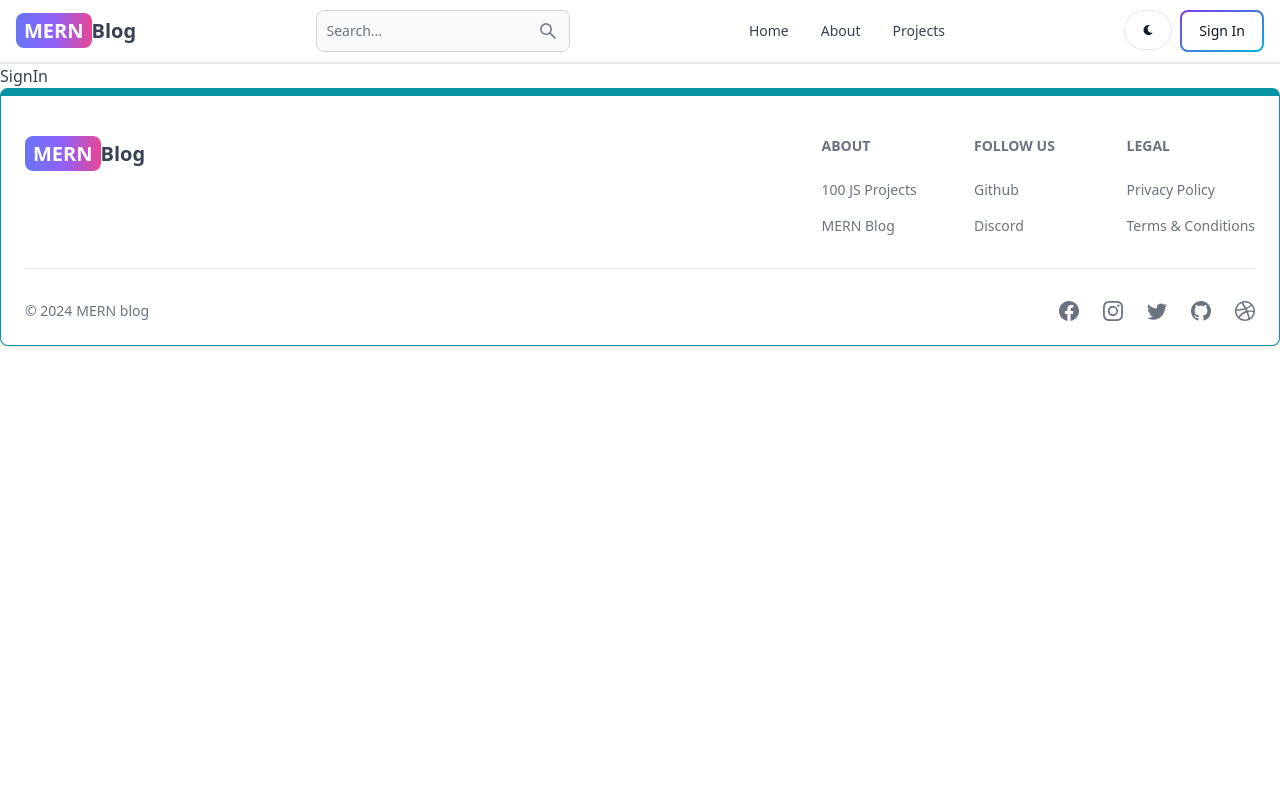
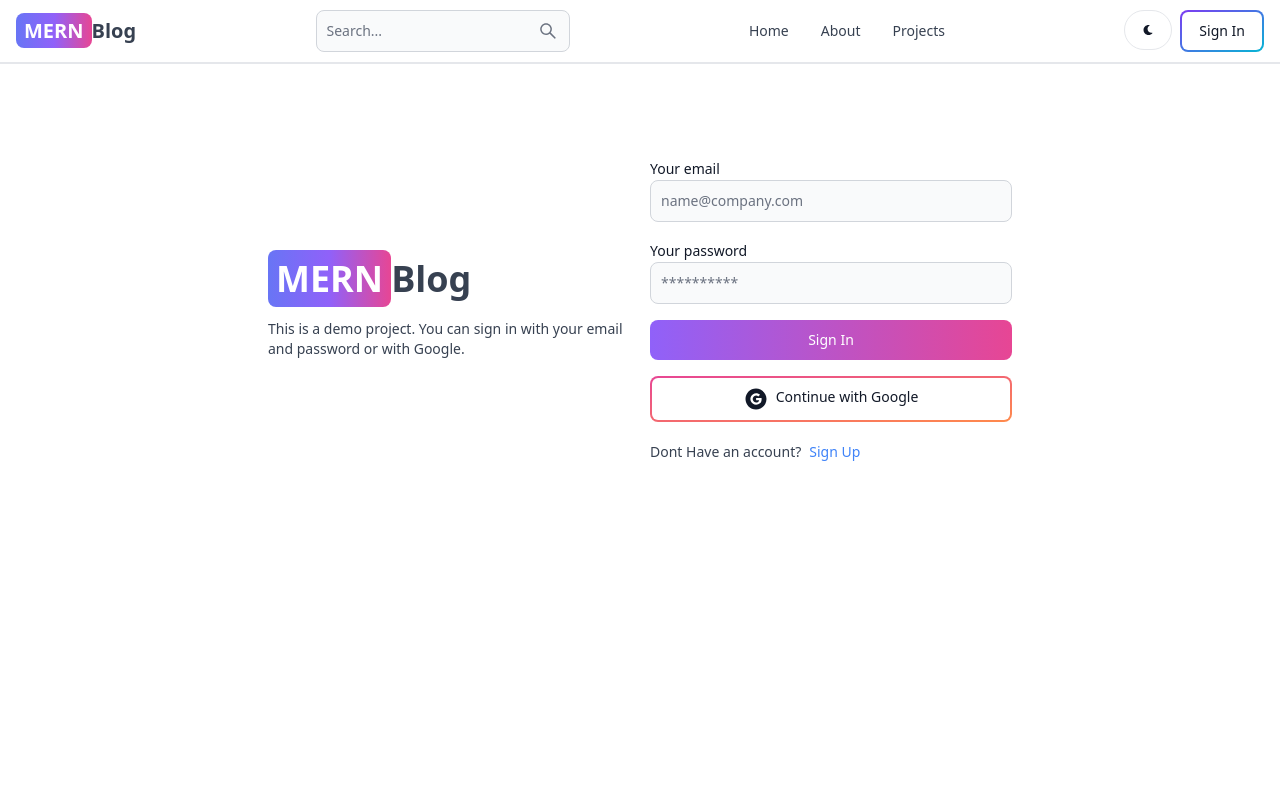
Before and after one commit to marco-soria/mern-blog-js, a React (Vite) app in the folder client/: page /sign-in in a window 1280 px wide. Shown: the top 800 px of the page. Built offline with nearby package versions, Linux system fonts and the light colour scheme; no server answers.

Commit message:
added SignIn page

```diff
--- a/client/src/pages/SignIn.jsx
+++ b/client/src/pages/SignIn.jsx
@@ -1,7 +1,114 @@
-import React from 'react'
+import { Alert, Button, Label, Spinner, TextInput } from 'flowbite-react';
+import { useState } from 'react';
+import { Link, useNavigate } from 'react-router-dom';
+import { useDispatch, useSelector } from 'react-redux';
+import {
+  signInStart,
+  signInSuccess,
+  signInFailure,
+} from '../redux/user/userSlice';
+import { OAuth } from '../components/OAuth';
 
 export const SignIn = () => {
+  const [formData, setFormData] = useState({});
+  const { loading, error: errorMessage } = useSelector((state) => state.user);
+  const dispatch = useDispatch();
+  const navigate = useNavigate();
+  const handleChange = (e) => {
+    setFormData({ ...formData, [e.target.id]: e.target.value.trim() });
+  };
+  const handleSubmit = async (e) => {
+    e.preventDefault();
+    if (!formData.email || !formData.password) {
+      return dispatch(signInFailure('Please fill all the fields'));
+    }
+    try {
+      dispatch(signInStart());
+      const res = await fetch('/api/auth/signin', {
+        method: 'POST',
+        headers: { 'Content-Type': 'application/json' },
+        body: JSON.stringify(formData),
+      });
+      const data = await res.json();
+      if (data.success === false) {
+        dispatch(signInFailure(data.message));
+      }
+
+      if (res.ok) {
+        dispatch(signInSuccess(data));
+        navigate('/');
+      }
+    } catch (error) {
+      dispatch(signInFailure(error.message));
+    }
+  };
   return (
-    <div>SignIn</div>
-  )
+    <div className='min-h-screen mt-20'>
+      <div className='flex p-3 max-w-3xl mx-auto flex-col md:flex-row md:items-center gap-5'>
+        {/* left */}
+        <div className='flex-1'>
+          <Link to='/' className='font-bold dark:text-white text-4xl'>
+            <span className='px-2 py-1 bg-gradient-to-r from-indigo-500 via-purple-500 to-pink-500 rounded-lg text-white'>
+              MERN
+            </span>
+            Blog
+          </Link>
+          <p className='text-sm mt-5'>
+            This is a demo project. You can sign in with your email and password
+            or with Google.
+          </p>
+        </div>
+        {/* right */}
+
+        <div className='flex-1'>
+          <form className='flex flex-col gap-4' onSubmit={handleSubmit}>
+            <div>
+              <Label value='Your email' />
+              <TextInput
+                type='email'
+                placeholder='name@company.com'
+                id='email'
+                onChange={handleChange}
+              />
+            </div>
+            <div>
+              <Label value='Your password' />
+              <TextInput
+                type='password'
+                placeholder='**********'
+                id='password'
+                onChange={handleChange}
+              />
+            </div>
+            <Button
+              gradientDuoTone='purpleToPink'
+              type='submit'
+              disabled={loading}
+            >
+              {loading ? (
+                <>
+                  <Spinner size='sm' />
+                  <span className='pl-3'>Loading...</span>
+                </>
+              ) : (
+                'Sign In'
+              )}
+            </Button>
+            <OAuth />
+          </form>
+          <div className='flex gap-2 text-sm mt-5'>
+            <span>Dont Have an account?</span>
+            <Link to='/sign-up' className='text-blue-500'>
+              Sign Up
+            </Link>
+          </div>
+          {errorMessage && (
+            <Alert className='mt-5' color='failure'>
+              {errorMessage}
+            </Alert>
+          )}
+        </div>
+      </div>
+    </div>
+  );
 }
```
